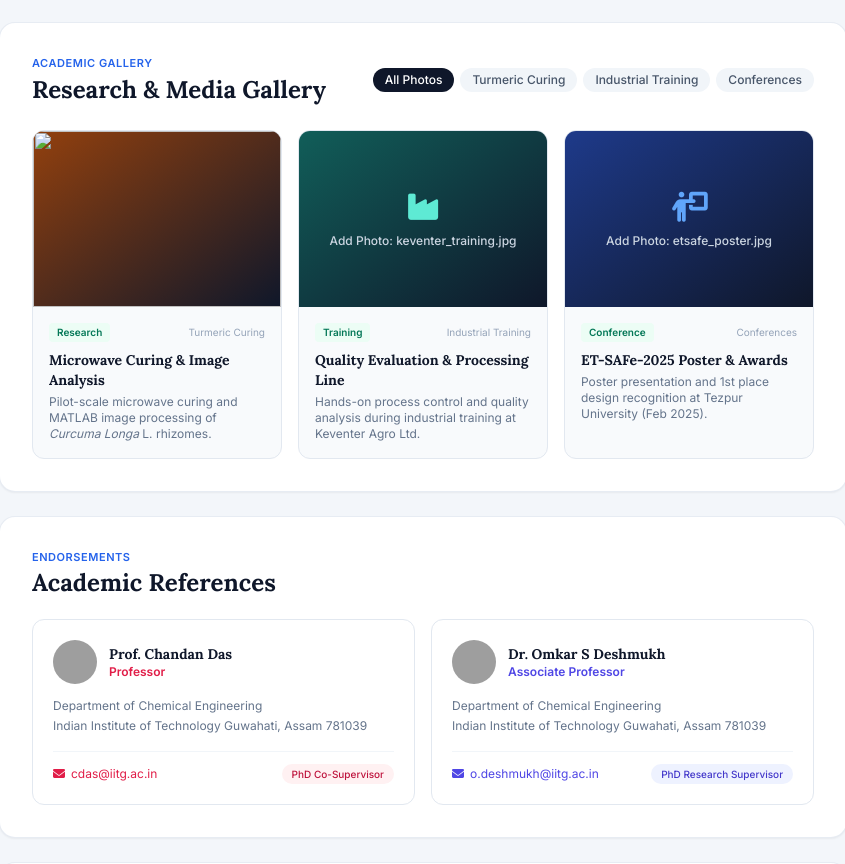
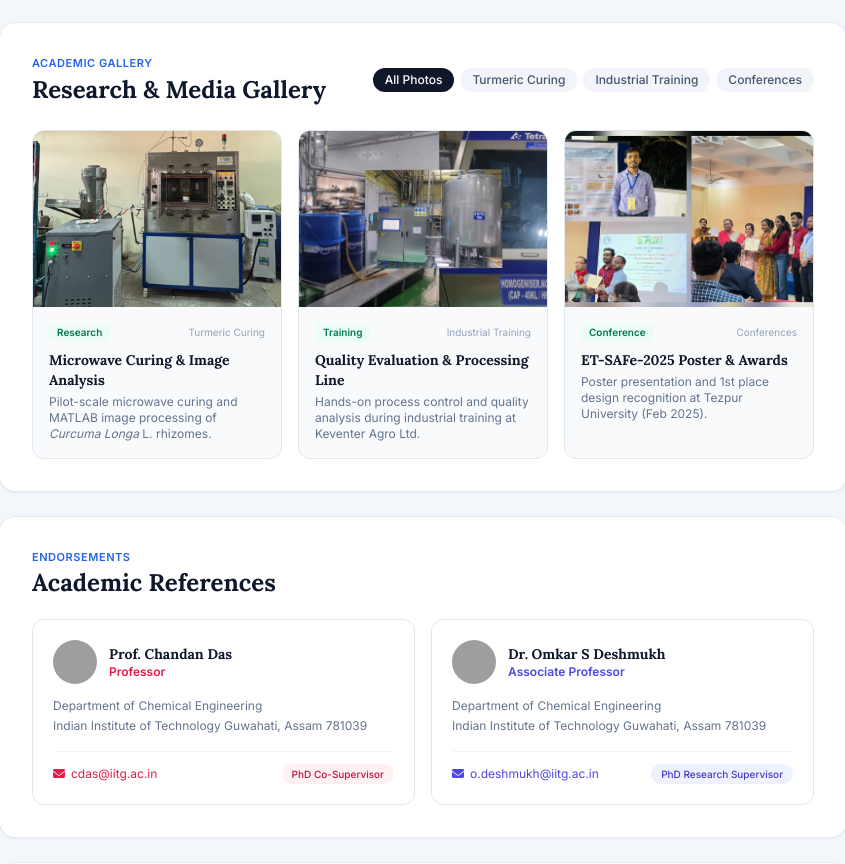
Before and after one commit to subhankarmaityiitg/subhankarmaity, a plain HTML site: page index.html in a window 1280 px wide. Shown: the part 4300-5164 px from the top of the page, without its empty margins (409-1254 px from the left). Drawn offline with nearby package versions, Linux system fonts and the light colour scheme; grey boxes are pictures that could not be loaded.

Commit message:
Update index.html

```diff
--- a/index.html
+++ b/index.html
@@ -815,7 +815,7 @@
           <div data-category="turmeric" class="gal-item rounded-xl border border-slate-200 dark:border-slate-700 overflow-hidden bg-slate-50 dark:bg-slate-800/40">
             <div class="h-44 bg-gradient-to-br from-amber-800 to-slate-900 flex items-center justify-center text-slate-300">
               <!-- Replace with <img src="turmeric_lab.jpeg" class="w-full h-full object-cover"> -->
-              <img src="lab_photo.jpeg" class="w-full h-full object-cover">
+              <img src="turmeric_lab.jpeg" class="w-full h-full object-cover">
             </div>
             <div class="p-4">
               <div class="flex items-center justify-between text-[10px]">
@@ -830,11 +830,8 @@
           <!-- Photo Card 2 -->
           <div data-category="industry" class="gal-item rounded-xl border border-slate-200 dark:border-slate-700 overflow-hidden bg-slate-50 dark:bg-slate-800/40">
             <div class="h-44 bg-gradient-to-br from-teal-800 to-slate-900 flex items-center justify-center text-slate-300">
-              <!-- Replace with <img src="keventer_training.jpg" class="w-full h-full object-cover"> -->
-              <div class="text-center p-4">
-                <i class="fa-solid fa-industry text-3xl text-teal-300 mb-2"></i>
-                <div class="text-xs font-medium">Add Photo: keventer_training.jpg</div>
-              </div>
+              <!-- Replace with <img src="keventer_training.jpeg" class="w-full h-full object-cover"> -->
+             <img src="keventer_training.jpeg" class="w-full h-full object-cover">
             </div>
             <div class="p-4">
               <div class="flex items-center justify-between text-[10px]">
@@ -850,10 +847,7 @@
           <div data-category="conferences" class="gal-item rounded-xl border border-slate-200 dark:border-slate-700 overflow-hidden bg-slate-50 dark:bg-slate-800/40">
             <div class="h-44 bg-gradient-to-br from-blue-900 to-slate-900 flex items-center justify-center text-slate-300">
               <!-- Replace with <img src="etsafe_poster.jpg" class="w-full h-full object-cover"> -->
-              <div class="text-center p-4">
-                <i class="fa-solid fa-person-chalkboard text-3xl text-blue-400 mb-2"></i>
-                <div class="text-xs font-medium">Add Photo: etsafe_poster.jpg</div>
-              </div>
+              <img src="etsafe_poster.jpeg" class="w-full h-full object-cover">
             </div>
             <div class="p-4">
               <div class="flex items-center justify-between text-[10px]">
```
